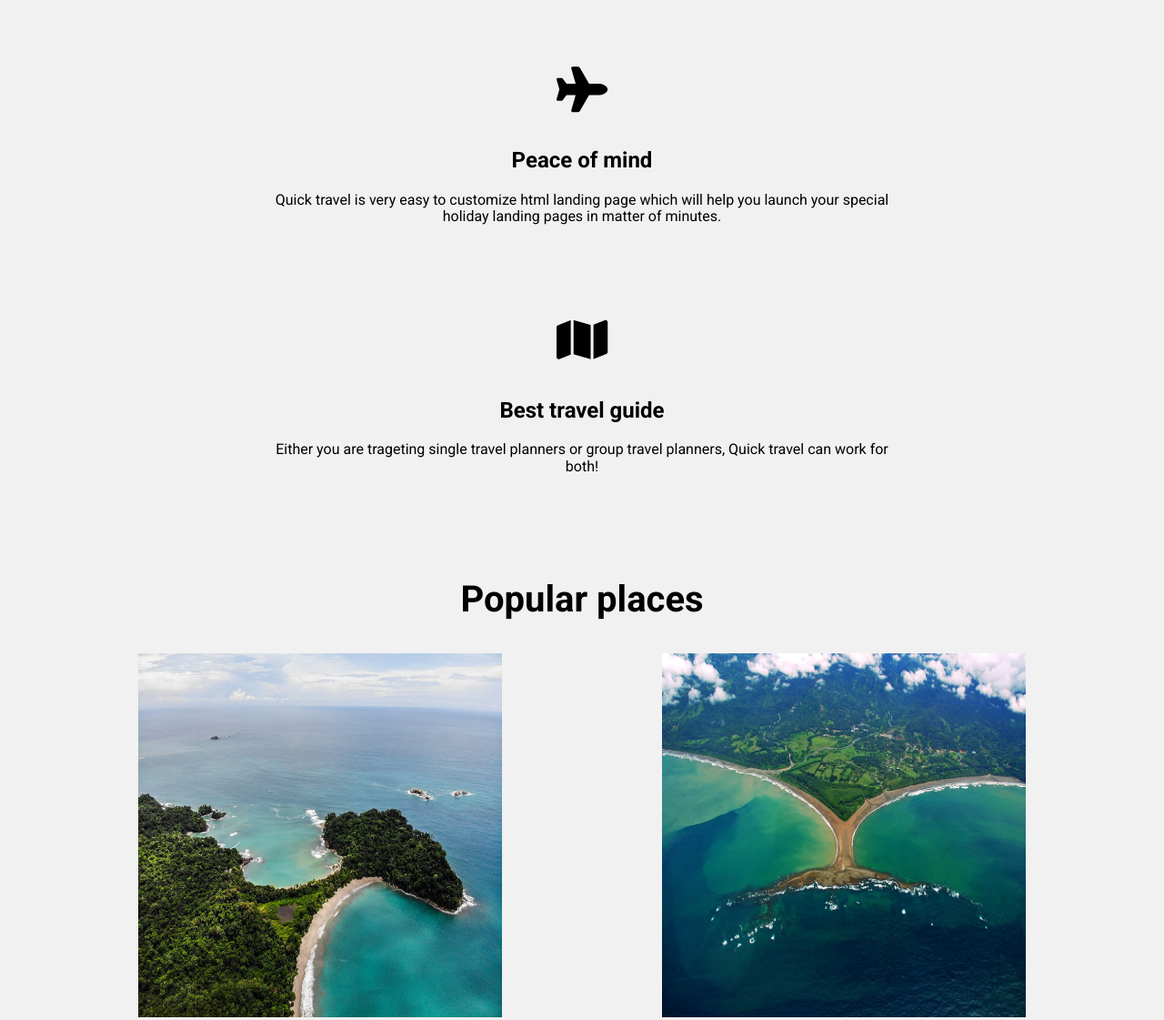
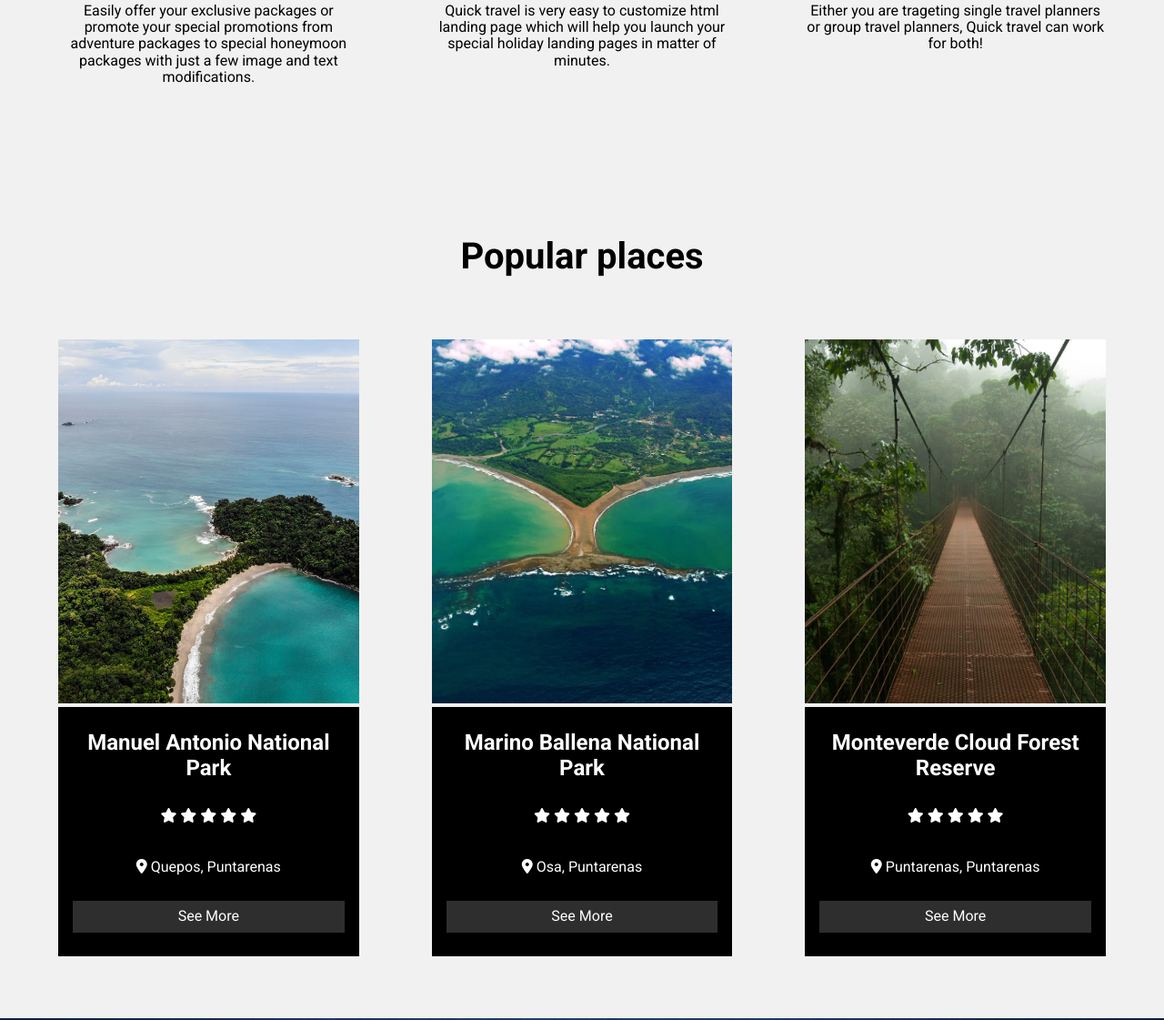
Before and after one commit to Carlosqu24/travl-landing-page, a plain HTML site: page index.html in a window 1280 px wide. Shown: the part 1145-2266 px from the top of the page at 91% size. Drawn offline with Linux system fonts and the light colour scheme.

Commit message:
Grid styles added

```diff
--- a/css/styles.css
+++ b/css/styles.css
@@ -3,7 +3,7 @@
       --primary-font: 'Roboto', sans-serif;
 
       /* COLORS */
-      --gray-color: rgb(27, 27, 27);
+      --gray-color: rgb(46, 46, 46);
 }
 
 
@@ -49,7 +49,16 @@ img {
       width: 100%;
 }
 
+.section {
+      padding: 3rem 0;
+}
 
+.section__title {
+      padding: 3rem 0;
+
+      font-size: 40px;
+      text-align: center;
+}
 
 
 
@@ -152,31 +161,37 @@ img {
 
 /* ABOUT */
 .services {
-      padding: 1rem 0;
+      /* padding: 1rem 0; */
 }
 
 .services .container {
-      display: flex;
+      /* display: flex;
       flex-direction: column;
       align-items: center;
-      justify-content: flex-start;
+      justify-content: flex-start; */
+
+
 }
 
 .services__title {
-      padding: 1rem;
+      /* padding: 1rem;
       font-size: 40px;
+      text-align: center; */
 }
 
 .services-container {
-      display: flex;
+      /* display: flex;
       flex-wrap: wrap;
       align-items: center;
-      justify-content: space-around;
+      justify-content: space-around; */
+      display: grid;
+      grid-template-columns: repeat(auto-fit, minmax(15rem, 1fr));
+      gap: 5rem;
 }
 
 .services-container__card{
-      width: 60%;
-      margin: 30px 0;
+      width: 100%;
+      /* margin: 30px 0; */
       text-align: center;
 }
 
@@ -230,35 +245,31 @@ img {
 
 /* PLACES */
 .places {
-      padding: 2rem 0;
+      /* padding: 2rem 0; */
 
       /* background: rgb(27, 27, 27); */
 
-      text-align: center;
+      /* text-align: center; */
 }
 
 .places__title {
-      text-align: center;
+      /* text-align: center;
       padding: 1rem;
       font-size: 40px;
-      color: #000;
+      color: #000; */
 }
 
 .places-container {
-      display: flex;
-      flex-direction: row;
-      flex-wrap: wrap;
-      align-items: center;
-      justify-content: space-around;
+      display: grid;
+      grid-template-columns: repeat(auto-fit, minmax(15rem, 1fr));
+      gap: 5rem;
 }
 
 .places-container__card {
       height: auto;
-      width: auto;
       margin: 20px 0;
-      position: relative;
+      /* position: relative; */
       text-align: center;
-      overflow: hidden;
 
       /* background: rgb(243, 243, 243); */
 }
@@ -266,8 +277,10 @@ img {
 .places-container__img {
       /* min-width: 400px; */
       height: 400px;
-      width: 400px;
+
+
       transition: all 0.5s ease;
+      object-fit: cover;
 
       z-index: 100;
 }
@@ -281,8 +294,8 @@ img {
 
       /* background: var(--gray-color);  */
       /* color: #fff; */
-      background: transparent;
-      color: #000;
+      background: rgb(0, 0, 0);
+      color: rgb(255, 255, 255);
 
       display: flex;
       flex-direction: column;
--- a/index.html
+++ b/index.html
@@ -59,9 +59,10 @@
       </div>
 
       <!-- SERVICES -->
-      <section id="services" class="services">
+      <section id="services" class="services section">
+            <h2 class="services__title section__title">Plan your dream vacation</h2>
+
             <div class="container">
-                  <h2 class="services__title">Plan your dream vacation</h2>
                   <div class="services-container">
                         <div class="services-container__card">
                               <i class="services-container__item services-container__icon fas fa-bicycle"></i>
@@ -97,10 +98,11 @@
       </section>
 
       <!-- PLACES -->
-      <section id="places" class="places">
+      <section id="places" class="places section">
+            <h2 class="places__title section__title">Popular places</h2>
+
             <div class="container">
                   <article>
-                        <h2 class="places__title">Popular places</h2>
                         <div class="places-container">
                               <div class="places-container__card places-container__card-1">
                                     <img src="./images/places/manuel-antonio-beach.jpg"
```
